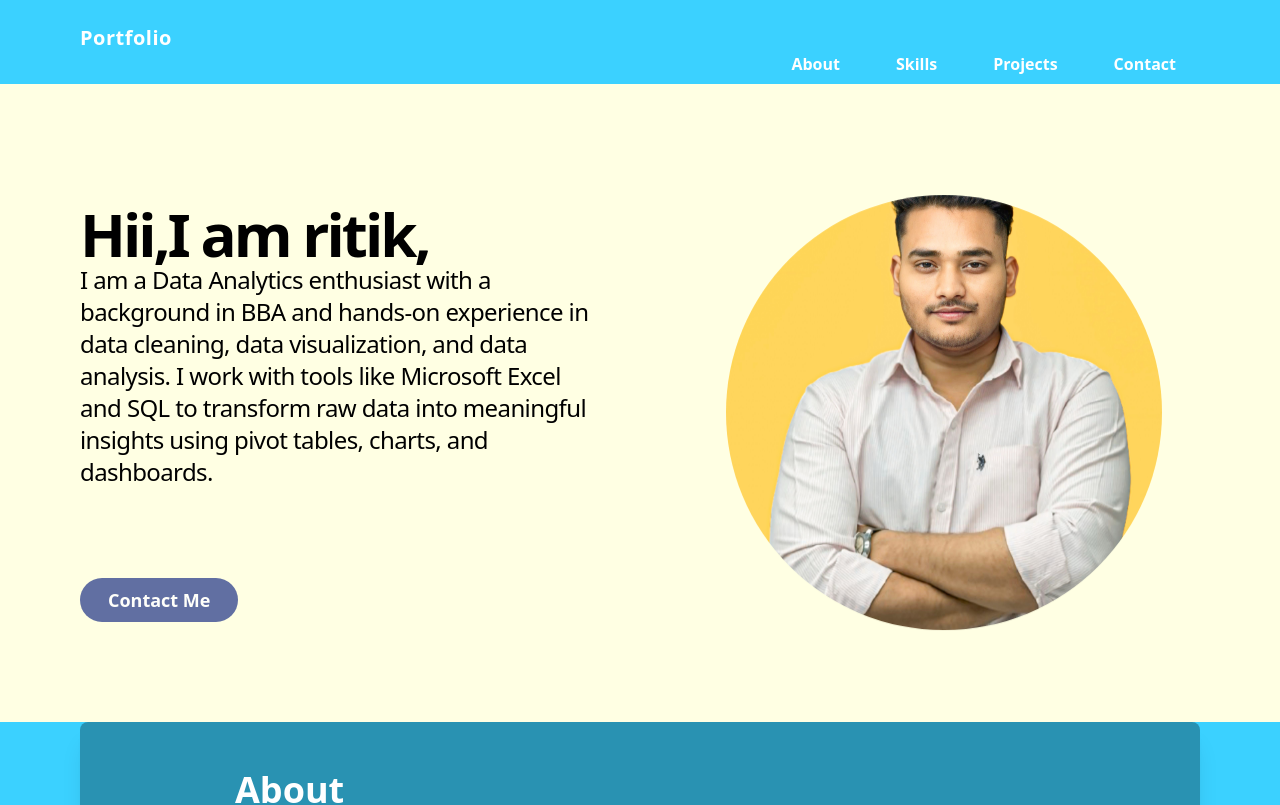
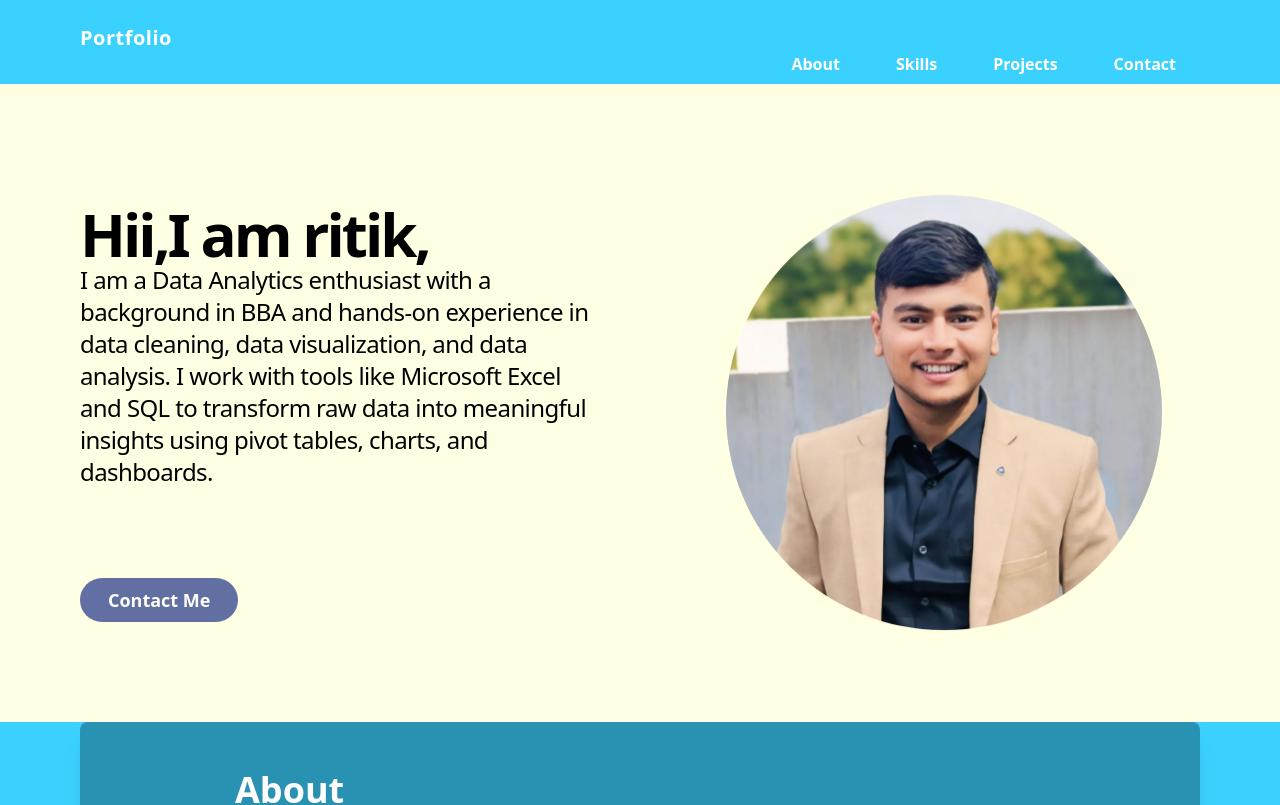
Before and after one commit to Arvindpal12/IITan-portfolio, a React (Vite) app: page / in a window 1280 px wide. Shown: the top 805 px of the page. Built offline with nearby package versions, Linux system fonts and the light colour scheme.

Commit message:
add a image

```diff
--- a/src/components/Home-compo/Home.jsx
+++ b/src/components/Home-compo/Home.jsx
@@ -1,6 +1,6 @@
 import React from 'react'
 // import studentA from "../../assets/studentA.png"
-import mohitimage from "../../assets/mohitimage.jpeg"
+import ritikimage from "../../assets/ritikimage.jpeg"
 import TextChange from '../TextChange'
 
 
@@ -15,7 +15,7 @@ const Home = () => {
                 <a href='https://wa.me/7428612412'target='blank'>
                 <button className='mt-1 md:mt-10 text-white py-2 px-6 text-sm md:text-lg md:px-7 opacity-85 duration-300 hover:scale-105 font-semibold rounded-3xl bg-[#465697] mb-[20px]'>Contact Me</button></a>
             </div>
-            <div className='w-full md:w-1/2 flex items-end justify-center relative z-20 md:ml-16'><img className='w-[60%] md:w-[70%] lg:w-[85%] max-w-xs md:max-w-md lg:max-w-lg h-auto aspect-square object-cover animate-updown rounded-full' src={mohitimage} alt="" /></div>
+            <div className='w-full md:w-1/2 flex items-end justify-center relative z-20 md:ml-16'><img className='w-[60%] md:w-[70%] lg:w-[85%] max-w-xs md:max-w-md lg:max-w-lg h-auto aspect-square object-cover animate-updown rounded-full' src={ritikimage} alt="" /></div>
         </div>
     )
 }
```
Also changed, not shown: src/assets/ritikimage.jpeg (added).
